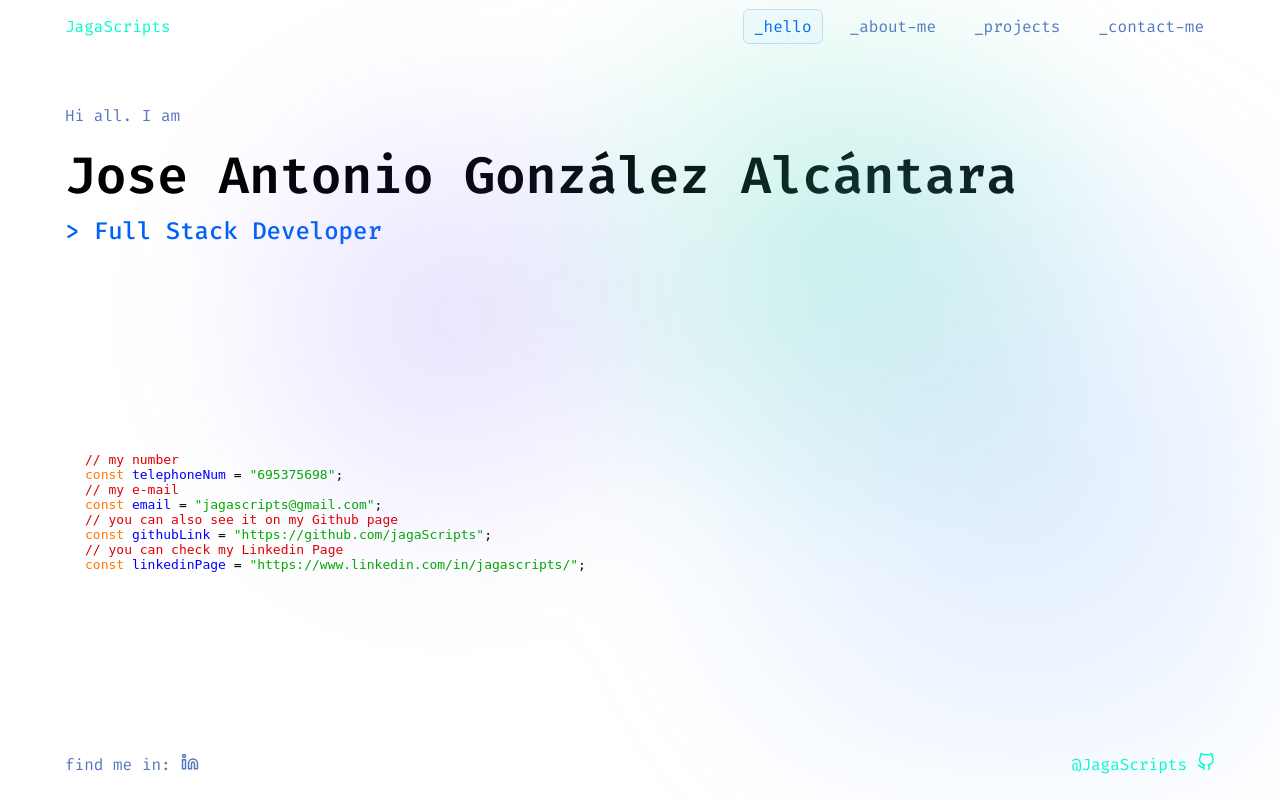
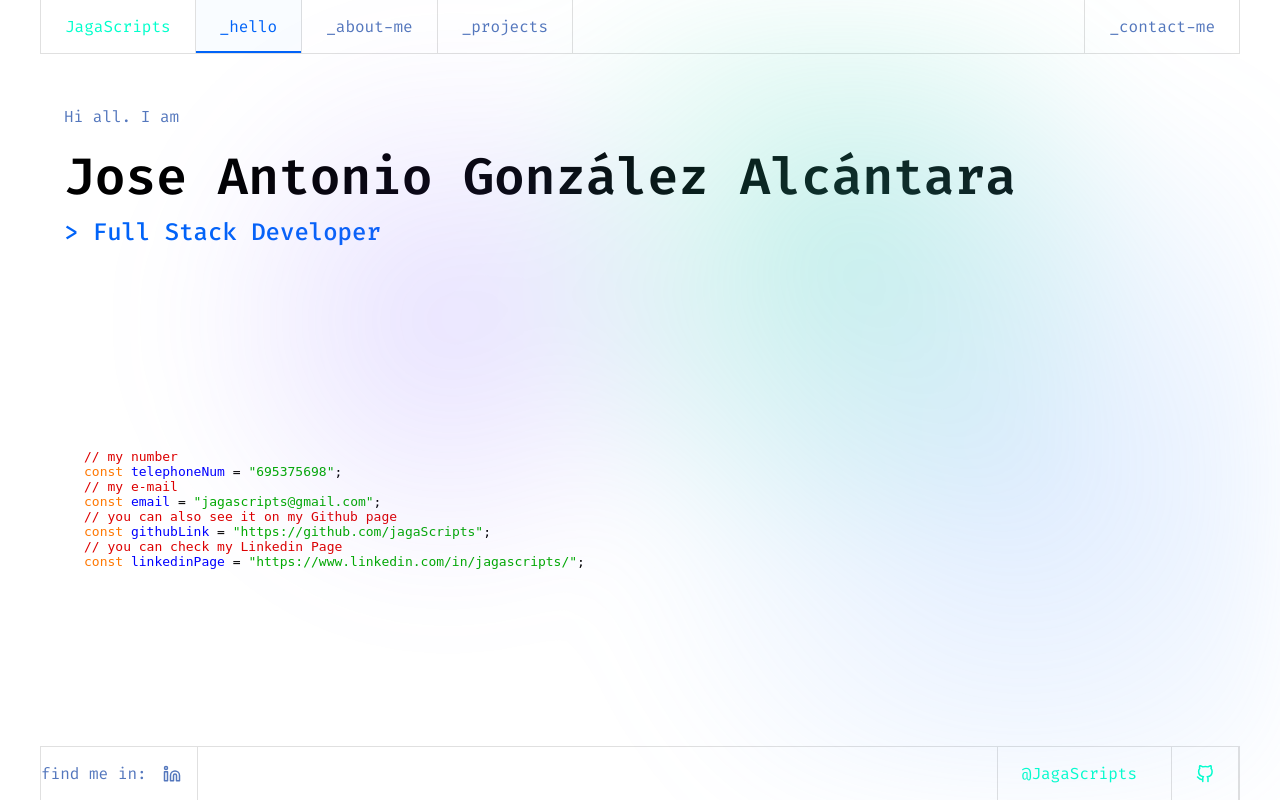
Before and after one commit to JagaScripts/jagascripts, a Flask app: page / in a window 1280 px wide. Run offline with Flask 3, Linux system fonts and the light colour scheme.

Commit message:
feat: agregar la hoja de estilos global con componentes de diseño

```diff
--- a/app/main/static/css/style.css
+++ b/app/main/static/css/style.css
@@ -9,6 +9,7 @@
   --keyword: #ff7700;
   --variable: #0000ff;
   --string: #00aa00;
+  --border: rgba(0, 0, 0, 0.12);
 }
 
 * {
@@ -42,7 +43,18 @@ body {
   transform: translateZ(0);
 }
 
-.site-header,
+.site-header {
+  max-width: 1200px;
+  margin: 0 auto;
+  width: 100%;
+  display: flex;
+  align-items: center;
+  padding: 0;
+  border-left: 1px solid var(--border);
+  border-right: 1px solid var(--border);
+  border-bottom: 1px solid var(--border);
+}
+
 .site-footer {
   max-width: 1200px;
   margin: 0 auto;
@@ -50,37 +62,69 @@ body {
   display: flex;
   align-items: center;
   justify-content: space-between;
-  padding: 16px 24px;
-  border-left: 1px solid rgba(255, 255, 255, 0.06);
-  border-right: 1px solid rgba(255, 255, 255, 0.06);
+  padding: 0;
+  border-left: 1px solid var(--border);
+  border-right: 1px solid var(--border);
+  border-top: 1px solid var(--border);
 }
 
 .brand {
   color: var(--accent-2);
+  padding: 16px 24px;
+  border-right: 1px solid var(--border);
+}
+
+.nav {
+  flex: 1;
+  display: flex;
 }
 
 .nav ul {
   list-style: none;
   display: flex;
-  gap: 16px;
+  width: 100%;
+  gap: 0;
+  /* Quitado (es vital que sea 0 para que los bordes se toquen) */
   margin: 0;
   padding: 0;
 }
 
+.nav li {
+  display: flex;
+}
+
+/* El último elemento del menú (_contact-me) usará este truco para irse a la derecha del todo */
+.nav li:last-child {
+  margin-left: auto;
+}
+
+/* Transformar los enlaces en bloques con un borde vertical fino en la derecha */
 .nav a {
   color: var(--muted);
   text-decoration: none;
-  padding: 6px 10px;
-  border: 1px solid rgba(255, 255, 255, 0.06);
-  border-radius: 6px;
-  transition: color 0.2s ease, background 0.2s ease, border-color 0.2s ease;
+  padding: 16px 24px;
+  /* Movemos el padding al enlace */
+  border: none;
+  border-radius: 0;
+  border-right: 1px solid var(--border);
+  transition: color 0.2s ease, background 0.2s ease;
+  height: 100%;
+  display: flex;
+  align-items: center;
 }
 
+.nav li:last-child a {
+  border-right: none;
+  border-left: 1px solid var(--border);
+}
+
+/* Reemplazar los bordes para el elemento activo (un resplandor debajo) en vez de recuadros enteros */
 .nav .active a,
 .nav a:hover {
   color: var(--accent);
-  border-color: rgba(110, 168, 254, 0.35);
   background: rgba(110, 168, 254, 0.04);
+  box-shadow: inset 0 -2px 0 var(--accent);
+  /* Línea indicadora inferior clásica */
 }
 
 .hero {
@@ -91,8 +135,6 @@ body {
   grid-template-columns: 1fr;
   gap: 24px;
   padding: 24px;
-  border-left: 1px solid rgba(255, 255, 255, 0.06);
-  border-right: 1px solid rgba(255, 255, 255, 0.06);
 }
 
 .hey {
@@ -124,39 +166,53 @@ body {
 .comment {
   color: var(--comment);
 }
+
 .keyword {
   color: var(--keyword);
 }
+
 .variable {
   color: var(--variable);
 }
+
 .string {
   color: var(--string);
-}
-
-.site-footer {
-  padding-top: 0;
-  padding-bottom: 24px;
 }
 
 .site-footer .left {
   display: flex;
   align-items: center;
-  gap: 10px;
+  gap: 0;
   color: var(--muted);
+  height: 100%;
 }
 
 .site-footer .icon {
   color: var(--muted);
+  padding: 0 16px;
+  border-right: 1px solid var(--border);
+  display: flex;
+  align-items: center;
+  height: 100%;
 }
 
 .site-footer .icon:hover {
   color: var(--accent);
 }
 
+.site-footer .right {
+  display: flex;
+  height: 100%;
+}
+
 .site-footer .right a {
   color: var(--accent-2);
   text-decoration: none;
+  padding: 16px 24px;
+  border-left: 1px solid var(--border);
+  display: flex;
+  align-items: center;
+  height: 100%;
 }
 
 .site-footer .right a:hover {
```
